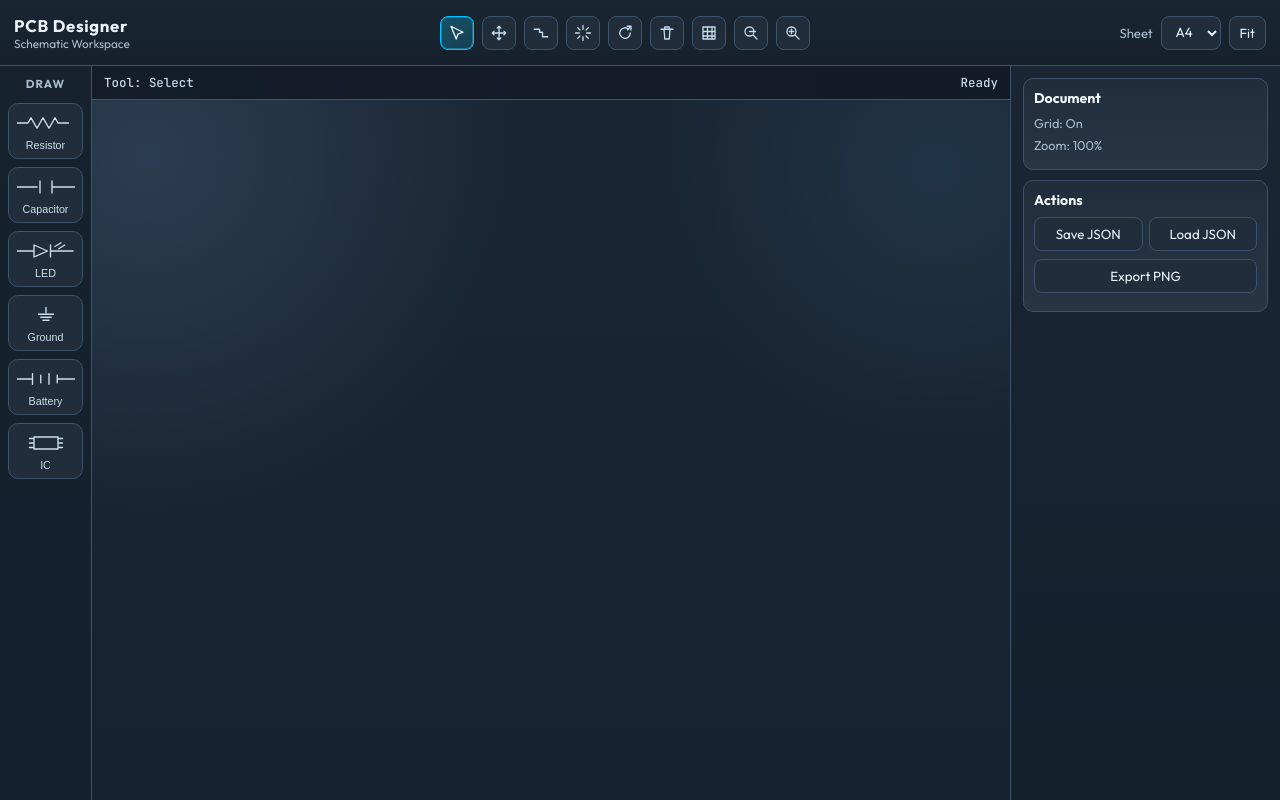
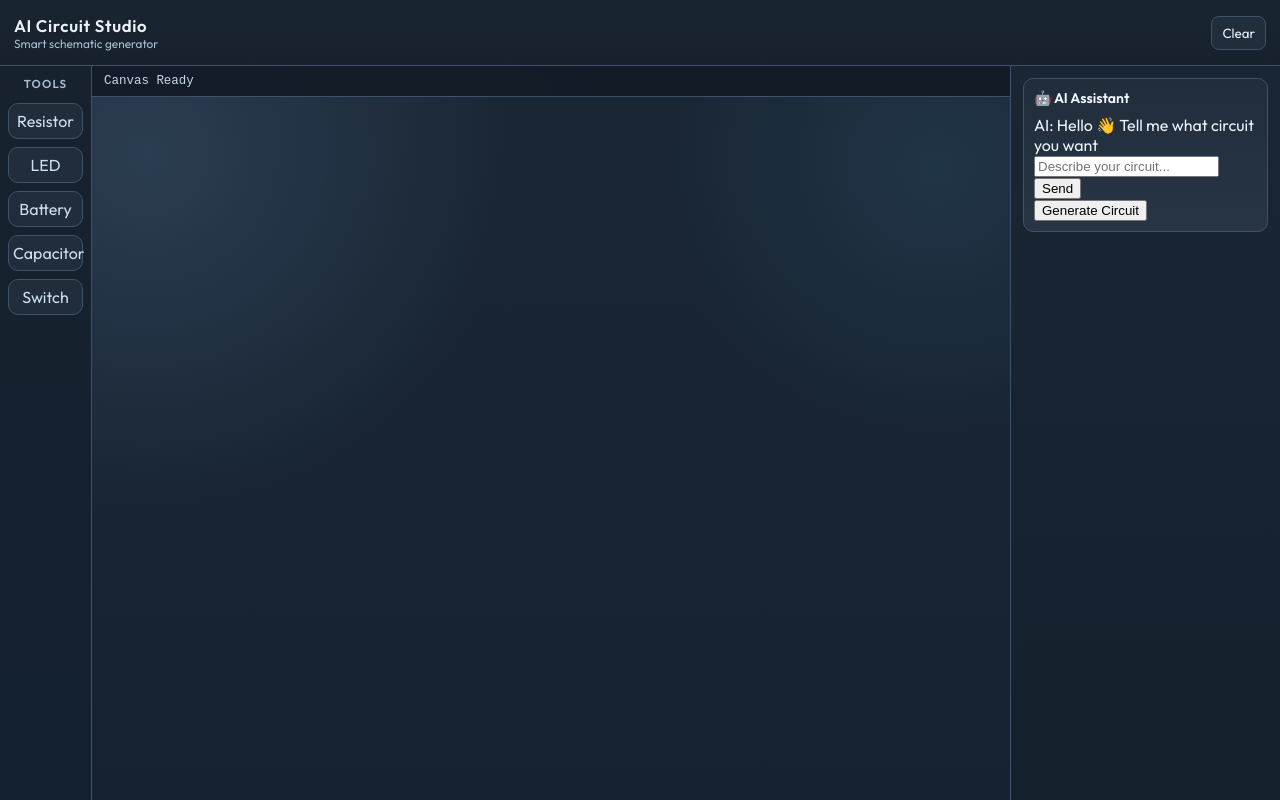
Before and after one commit to mujahith2815-star/ai-circuit-project, a website: page frontend/index.html in a window 1280 px wide. Shown: the top 800 px of the page. Drawn offline with Linux system fonts and the light colour scheme; a script that the page names is missing.

Commit message:
Update index.html

```diff
--- a/frontend/index.html
+++ b/frontend/index.html
@@ -1,69 +1,77 @@
-<!doctype html>
-<html lang="en">
+<!DOCTYPE html>
+<html>
 <head>
-    <meta charset="UTF-8" />
-    <meta name="viewport" content="width=device-width, initial-scale=1.0" />
-    <title>PCB Designer Pro</title>
-    <link rel="preconnect" href="https://fonts.googleapis.com" />
-    <link rel="preconnect" href="https://fonts.gstatic.com" crossorigin />
-    <link
-      href="https://fonts.googleapis.com/css2?family=Outfit:wght@400;500;600;700&family=JetBrains+Mono:wght@500&display=swap"
-      rel="stylesheet"
-    />
-    <link rel="stylesheet" href="style.css" />
-    <script
-      defer
-      src="https://cdnjs.cloudflare.com/ajax/libs/fabric.js/5.3.0/fabric.min.js"
-    ></script>
-    <script defer src="script.js"></script>
+  <title>AI Circuit Studio</title>
+
+  <link rel="stylesheet" href="style.css">
+
+  <!-- Fonts -->
+  <link href="https://fonts.googleapis.com/css2?family=Outfit:wght@300;400;600&display=swap" rel="stylesheet">
+
+  <!-- Fabric -->
+  <script src="https://cdnjs.cloudflare.com/ajax/libs/fabric.js/5.3.0/fabric.min.js"></script>
 </head>
+
 <body>
+
 <div class="app-shell">
-      <header class="top-toolbar">
+
+  <!-- TOP -->
+  <div class="top-toolbar">
     <div class="brand-wrap">
-          <h1>PCB Designer</h1>
-          <p>Schematic Workspace</p>
+      <h1>AI Circuit Studio</h1>
+      <p>Smart schematic generator</p>
     </div>
 
-        <div class="tool-strip" aria-label="Main Tools">
-          <button class="icon-btn is-active" type="button" data-tool="select" title="Select">
-            <svg viewBox="0 0 24 24" aria-hidden="true"><path d="M4 3l7 17 2.3-6.6L20 11z"/></svg>
-          </button>
-          <button class="icon-btn" type="button" data-tool="move" title="Move">
-            <svg viewBox="0 0 24 24" aria-hidden="true"><path d="M12 3v18M3 12h18M12 3l-2.5 2.5M12 3l2.5 2.5M12 21l-2.5-2.5M12 21l2.5-2.5M3 12l2.5-2.5M3 12l2.5 2.5M21 12l-2.5-2.5M21 12l-2.5 2.5"/></svg>
-          </button>
-          <button class="icon-btn" type="button" data-tool="wire" title="Wire">
-            <svg viewBox="0 0 24 24" aria-hidden="true"><path d="M3 7h7v4h4v6h7"/></svg>
-          </button>
-          <button class="icon-btn" type="button" data-tool="pan" title="Pan">
-            <svg viewBox="0 0 24 24" aria-hidden="true"><path d="M12 2v5M12 22v-5M2 12h5M22 12h-5M5 5l3 3M19 19l-3-3M19 5l-3 3M5 19l3-3"/></svg>
-          </button>
-          <button class="icon-btn" type="button" id="rotateBtn" title="Rotate 15 deg">
-            <svg viewBox="0 0 24 24" aria-hidden="true"><path d="M20 8V3h-5M20 3l-4.6 4.6M19 12a7 7 0 1 1-2.1-5"/></svg>
-          </button>
-          <button class="icon-btn" type="button" data-tool="delete" title="Delete Mode">
-            <svg viewBox="0 0 24 24" aria-hidden="true"><path d="M4 7h16M9 7V4h6v3M8 7l1 13h6l1-13"/></svg>
-          </button>
-          <button class="icon-btn" type="button" id="gridToggleBtn" title="Toggle Grid">
-            <svg viewBox="0 0 24 24" aria-hidden="true"><path d="M4 4h16v16H4zM4 10h16M4 16h16M10 4v16M16 4v16"/></svg>
-          </button>
-          <button class="icon-btn" type="button" id="zoomOutBtn" title="Zoom Out">
-            <svg viewBox="0 0 24 24" aria-hidden="true"><path d="M10 10h8M4 10a6 6 0 1 0 12 0 6 6 0 1 0-12 0zm11 5 5 5"/></svg>
-          </button>
-          <button class="icon-btn" type="button" id="zoomInBtn" title="Zoom In">
-            <svg viewBox="0 0 24 24" aria-hidden="true"><path d="M10 7v6M7 10h6M4 10a6 6 0 1 0 12 0 6 6 0 1 0-12 0zm11 5 5 5"/></svg>
-          </button>
+    <button class="small-btn" onclick="clearCanvas()">Clear</button>
   </div>
 
-        <div class="toolbar-actions">
-          <label for="sheetSize">Sheet</label>
-          <select id="sheetSize">
-            <option value="A4">A4</option>
-            <option value="A3">A3</option>
-            <option value="A2">A2</option>
-          </select>
-          <button type="button" class="small-btn" id="fitBtn">Fit</button>
+  <!-- LEFT -->
+  <div class="left-toolbar">
+    <h2>Tools</h2>
+    <div class="left-tool" onclick="addComponent('resistor')">Resistor</div>
+    <div class="left-tool" onclick="addComponent('led')">LED</div>
+    <div class="left-tool" onclick="addComponent('battery')">Battery</div>
+    <div class="left-tool" onclick="addComponent('capacitor')">Capacitor</div>
+    <div class="left-tool" onclick="addComponent('switch')">Switch</div>
   </div>
+
+  <!-- CANVAS -->
+  <div class="canvas-stage">
+    <div class="status-bar">
+      <p>Canvas Ready</p>
+    </div>
+
+    <div class="canvas-host">
+      <canvas id="canvas" width="900" height="500"></canvas>
+    </div>
+  </div>
+
+  <!-- RIGHT -->
+  <div class="right-sidebar">
+
+    <div class="info-card">
+      <h2>🤖 AI Assistant</h2>
+
+      <div id="chatBox" class="chat-box">
+        <div class="ai-msg">AI: Hello 👋 Tell me what circuit you want</div>
+      </div>
+
+      <div class="chat-input-row">
+        <input id="chatInput" placeholder="Describe your circuit...">
+        <button id="sendBtn">Send</button>
+      </div>
+
+      <button id="generateBtn" class="gen-btn">Generate Circuit</button>
+    </div>
+
+  </div>
+
+</div>
+
+<script src="script.js"></script>
+</body>
+</html>        </div>
       </header>
 
       <aside class="left-toolbar">
```
Lines whose indentation alone changed are shown as unchanged.
